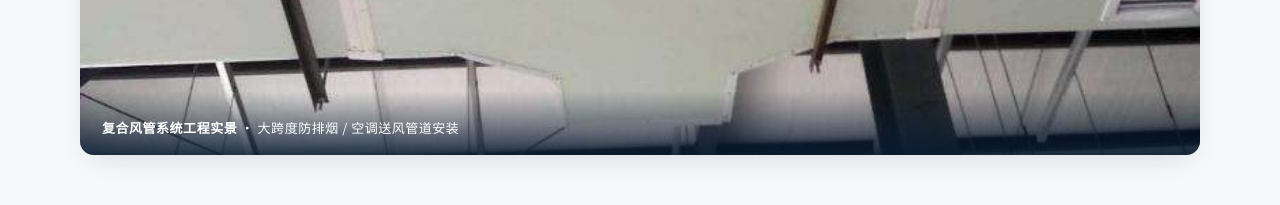
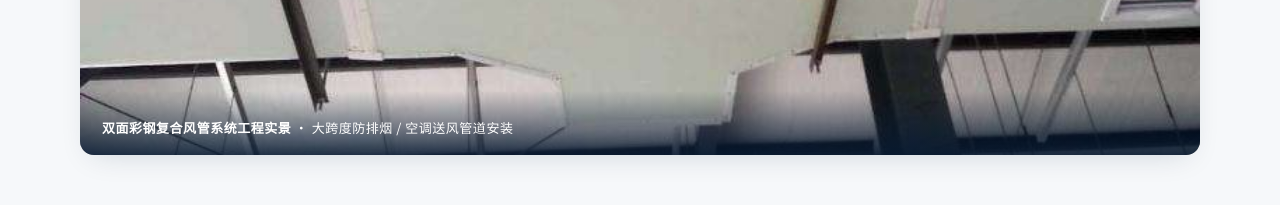
Before and after one commit to wJeffrey/changjie_web, a plain HTML site: page index.html in a window 1280 px wide. Shown: the part 1980-2185 px from the top of the page. Drawn offline with Linux system fonts and the light colour scheme.

Commit message:
copy: 实景配图标题改为「双面彩钢复合风管系统工程实景」
Co-Authored-By: Claude Opus 4.8 (1M context) <noreply@anthropic.com>

```diff
--- a/index.html
+++ b/index.html
@@ -686,8 +686,8 @@ table.spec tbody tr:hover td.hot{background:rgba(226,88,31,.12)}
     </p>
 
     <figure class="about-media reveal d3">
-      <img src="assets/img/duct-system.jpg" alt="昌杰立盛复合风管系统工程实景" loading="lazy">
-      <figcaption class="cap"><b>复合风管系统工程实景</b> · 大跨度防排烟 / 空调送风管道安装</figcaption>
+      <img src="assets/img/duct-system.jpg" alt="昌杰立盛双面彩钢复合风管系统工程实景" loading="lazy">
+      <figcaption class="cap"><b>双面彩钢复合风管系统工程实景</b> · 大跨度防排烟 / 空调送风管道安装</figcaption>
     </figure>
 
     <div class="values">
```
